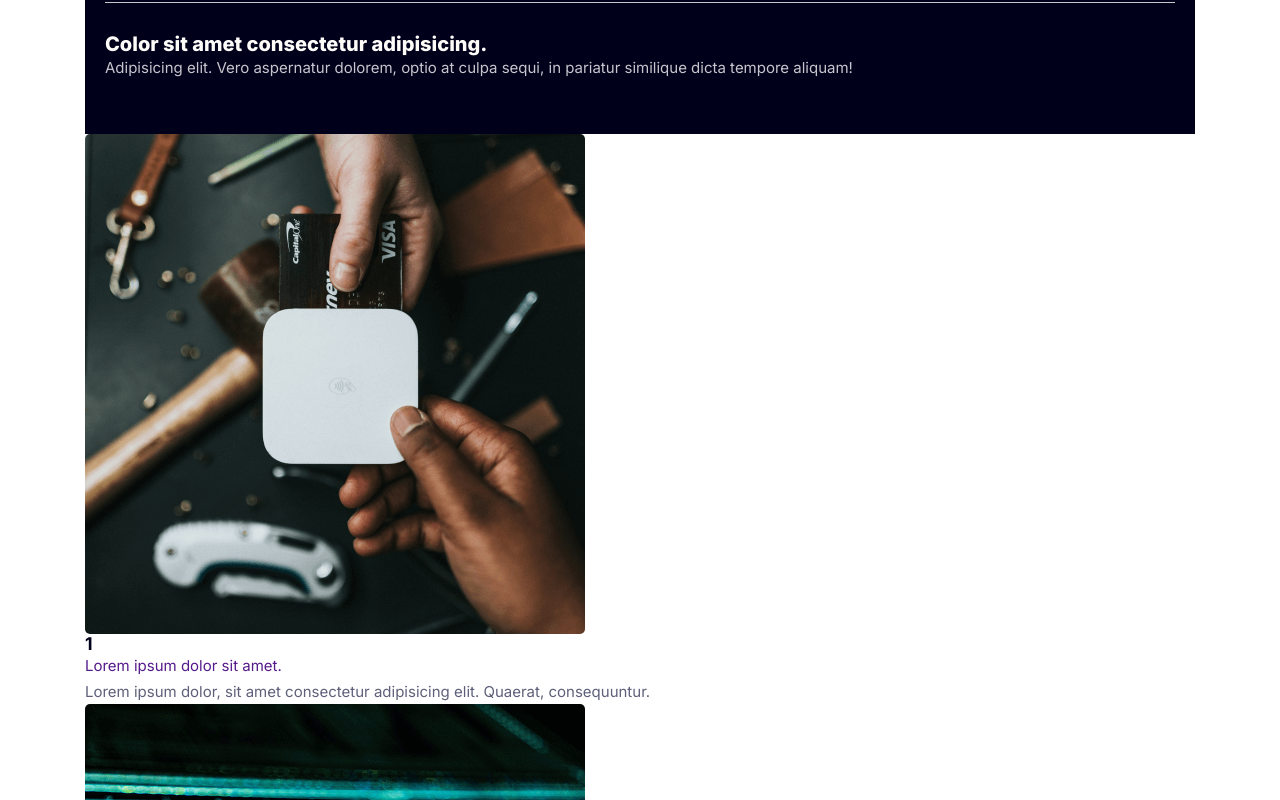
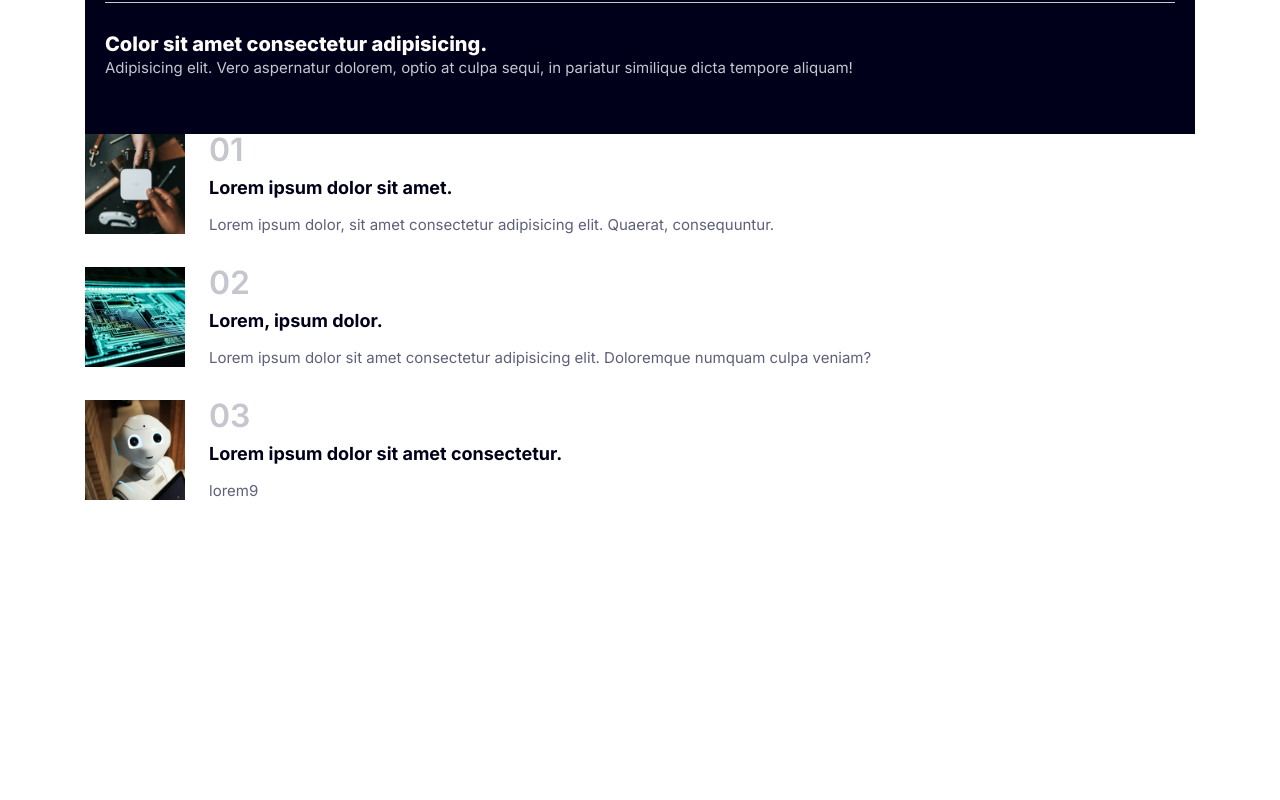
Before and after one commit to Nikita-Hsieh/news-home, a website built with Vite: page index.html in a window 1280 px wide. Shown: the part 1140-1940 px from the top of the page. After the commit the page ends 1643 px from the top, so only its background shows below. Built offline with nearby package versions, Linux system fonts and the light colour scheme.

Commit message:
blog style udpate

```diff
--- a/index.html
+++ b/index.html
@@ -2,7 +2,7 @@
 <html lang="en">
 	<head>
 		<meta charset="UTF-8" />
-		<link rel="icon" type="image/png" href="/public/favicon.png" />
+		<link rel="icon" type="image/png" href="/favicon.png" />
 		<meta name="viewport" content="width=device-width, initial-scale=1.0" />
 		<title>News Homepage</title>
 		<link rel="preconnect" href="https://fonts.googleapis.com" />
@@ -106,7 +106,7 @@
 					<!-- blog 1 -->
 					<article class="blog__item">
 						<img src="/img/news-1.png" class="blog__image" />
-						<h3 class="blog__number">1</h3>
+						<h3 class="blog__number">01</h3>
 						<div class="blog__headline">
 							<a href=""> Lorem ipsum dolor sit amet. </a>
 						</div>
@@ -118,7 +118,7 @@
 					<!-- blog 2 -->
 					<article class="blog__item">
 						<img src="/img/news-2.png" class="blog__image" />
-						<h3 class="blog__number">2</h3>
+						<h3 class="blog__number">02</h3>
 						<div class="blog__headline">
 							<a href=""> Lorem, ipsum dolor. </a>
 						</div>
@@ -130,7 +130,7 @@
 					<!-- blog 3 -->
 					<article class="blog__item">
 						<img src="/img/news-3.png" class="blog__image" />
-						<h3 class="blog__number">3</h3>
+						<h3 class="blog__number">03</h3>
 						<div class="blog__headline">
 							<a href=""> Lorem ipsum dolor sit amet consectetur.</a>
 						</div>
--- a/scss/_global.scss
+++ b/scss/_global.scss
@@ -44,7 +44,6 @@ img {
 	display: block;
 	max-width: 100%;
 	height: auto;
-	border-radius: 0.3125rem;
 }
 
 ul {
--- /dev/null
+++ b/scss/components/_blog.scss
@@ -0,0 +1,41 @@
+@use '../util' as util;
+
+.blog {
+	display: grid;
+	gap: 1.875rem;
+
+	&__item {
+		display: grid;
+		grid-template-columns: 100px auto;
+		grid-template-rows: repeat(3, auto);
+		gap: 0.625rem 1.5rem;
+	}
+
+	&__image {
+		grid-row: 1/4;
+	}
+
+	&__number {
+		color: var(--color-light-grey);
+		font-size: var(--font-m);
+		font-weight: 600;
+		line-height: 1;
+	}
+
+	&__headline {
+		display: inline-block;
+		align-self: center;
+
+		a {
+			color: var(--color-blue);
+			font-size: var(--font-xs);
+			font-weight: 700;
+			line-height: 1.1;
+			text-decoration: none;
+		}
+	}
+
+	&__description {
+		align-self: end;
+	}
+}
--- a/scss/components/_index.scss
+++ b/scss/components/_index.scss
@@ -1,3 +1,4 @@
 @forward 'header';
 @forward 'feature';
 @forward 'new';
+@forward 'blog';
```
